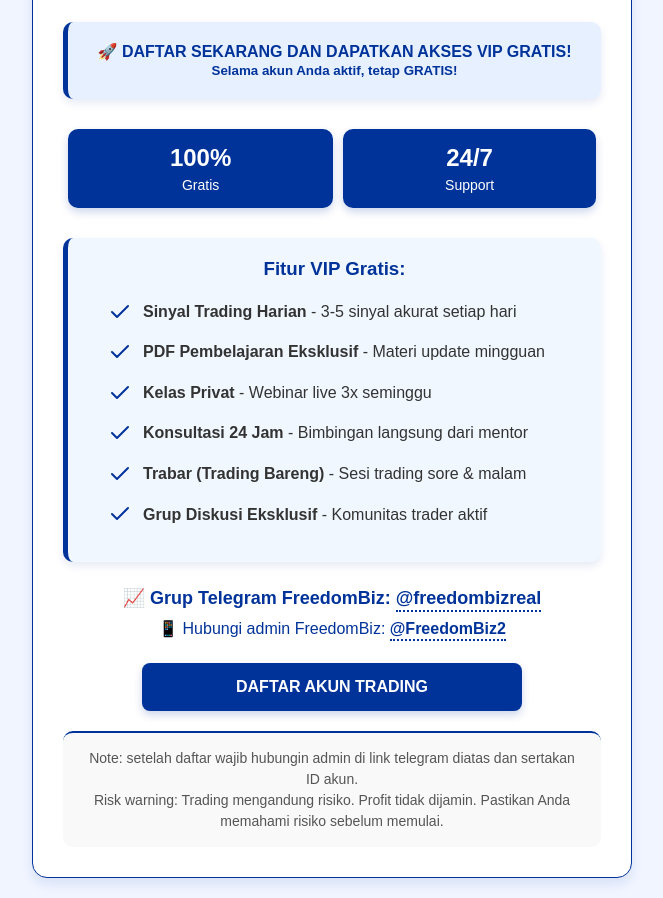
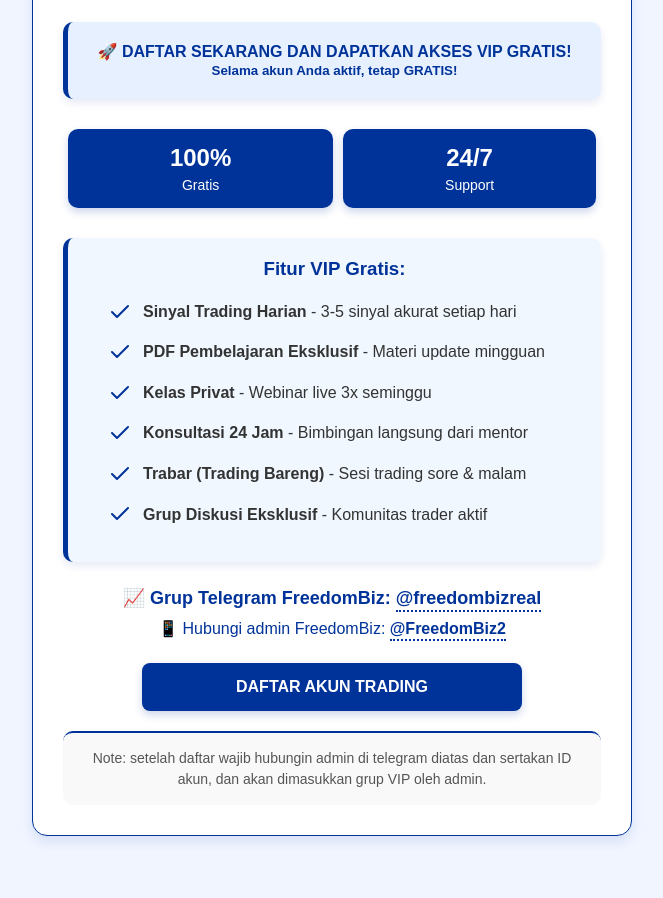
Before and after one commit to FreedomBiz2/stockity, a plain HTML site: page index.html in a window 1280 px wide. Shown: the part 155-1053 px from the top of the page, without its empty margins (308-971 px from the left). After the commit the page ends 1011 px from the top, so only its background shows below. Drawn offline with Linux system fonts and the light colour scheme.

Commit message:
Update index.html

```diff
--- a/index.html
+++ b/index.html
@@ -233,8 +233,7 @@
     <a href="https://stockity.id?a=c02342c2ff4e&t=0" class="cta-button">DAFTAR AKUN TRADING</a>
 
     <div class="disclaimer">
-      Note: setelah daftar wajib hubungin admin di link telegram diatas dan sertakan ID akun.<br />
-      Risk warning: Trading mengandung risiko. Profit tidak dijamin. Pastikan Anda memahami risiko sebelum memulai.<br />
+      Note: setelah daftar wajib hubungin admin di telegram diatas dan sertakan ID akun, dan akan dimasukkan grup VIP oleh admin.<br />
     </div>
   </div>
 </body>
```
